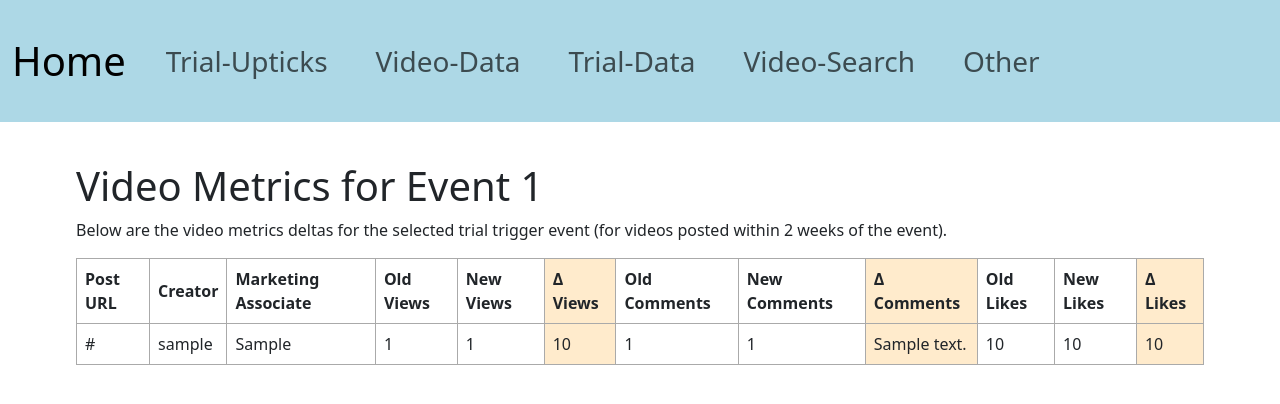
After one commit to JacobMMillion/Automatons, a Flask app: template Website/templates/video_metrics.html in a window 1280 px wide. The commit adds this page. Shown: the top 404 px of the page. Run offline with Flask 3, Linux system fonts and the light colour scheme; the template is opened without the code that fills it: most values are stand-ins (such as "Sample title", 1, 10 or a date in 2020); some libraries are stand-ins or nearby versions.

Commit message:
Add pages for trial-video uptick association

```diff
--- a/Website/server.py
+++ b/Website/server.py
@@ -3,6 +3,7 @@ import psycopg2
 import os
 import datetime
 from dotenv import load_dotenv
+import pytz
 
 app = Flask(__name__)
 
@@ -53,6 +54,71 @@ def get_data():
 def index():
     headers, rows = get_data()
     return render_template('index.html', headers=headers, rows=rows)
+
+@app.route('/trial_upticks')
+@requires_auth
+def trial_upticks():
+    """
+    Query the TrialTriggerEvents table and display each event.
+    Each row is clickable and links to the detailed video metrics for that event.
+    """
+    try:
+        conn = psycopg2.connect(CONN_STR)
+        cursor = conn.cursor()
+        # Select id, event_time, current_delta, and app (adjust columns as needed)
+        query = """
+            SELECT id, event_time, current_delta, app
+            FROM TrialTriggerEvents
+            ORDER BY event_time DESC;
+        """
+        cursor.execute(query)
+        events = cursor.fetchall()  # Each event is a tuple: (id, event_time, current_delta, app)
+        cursor.close()
+        conn.close()
+    except Exception as e:
+        print(f"Error fetching trial trigger events: {str(e)}")
+        events = []
+
+    return render_template('trial_upticks.html', events=events)
+
+@app.route('/video_metrics/<int:event_id>')
+@requires_auth
+def video_metrics(event_id):
+    """
+    Query the VideoMetricDeltas table for the given trial trigger event ID,
+    sort the results by the sum of the absolute changes in views, comments, and likes (largest first),
+    and display the associated video metric delta rows.
+    """
+    try:
+        conn = psycopg2.connect(CONN_STR)
+        cursor = conn.cursor()
+        query = """
+            SELECT *
+            FROM VideoMetricDeltas
+            WHERE trial_trigger_event_id = %s
+            ORDER BY id ASC;
+        """
+        cursor.execute(query, (event_id,))
+        rows = cursor.fetchall()
+        headers = [desc[0] for desc in cursor.description]
+        cursor.close()
+        conn.close()
+    except Exception as e:
+        print(f"Error fetching video metric deltas for event {event_id}: {str(e)}")
+        rows = []
+        headers = []
+
+    # Convert rows to a list of dictionaries.
+    video_metrics = [dict(zip(headers, row)) for row in rows]
+
+    # sort by delta (pos and neg accounted for) descending
+    def total_net_delta(metric):
+        return (metric.get('delta_views') or 0) + (metric.get('delta_comments') or 0) + (metric.get('delta_likes') or 0)
+
+    video_metrics_sorted = sorted(video_metrics, key=total_net_delta, reverse=True)
+
+    return render_template('video_metrics.html', event_id=event_id, video_metrics=video_metrics_sorted)
+
 
 @app.route('/search', methods=['GET'])
 @requires_auth
@@ -205,5 +271,17 @@ def search_trials(app_name):
     return data
 
 
+
+# HELPER FUNCTIONS
+@app.template_filter('datetimeformat')
+def datetimeformat(value, format='%b %d, %Y %I:%M %p'):
+    """Convert a datetime object to US/Eastern and format it."""
+    if value is None:
+        return ""
+    eastern = pytz.timezone('US/Eastern')
+    # Convert the value to EST (assumes value is timezone-aware)
+    value_est = value.astimezone(eastern)
+    return value_est.strftime(format)
+
 if __name__ == '__main__':
     app.run(debug=True)
--- a/Website/templates/header.html
+++ b/Website/templates/header.html
@@ -8,6 +8,9 @@
     </button>
     <div class="collapse navbar-collapse" id="navbarSupportedContent">
       <ul class="navbar-nav me-auto mb-2 mb-lg-0">
+        <li class="nav-item mx-3">
+          <a class="nav-link fs-3" href="{{ url_for('trial_upticks') }}">Trial-Upticks</a>
+        </li>
         <li class="nav-item mx-3">
           <a class="nav-link fs-3" href="{{ url_for('graph') }}">Video-Data</a>
         </li>
--- /dev/null
+++ b/Website/templates/video_metrics.html
@@ -0,0 +1,52 @@
+<!-- video-metrics.html -->
+{% extends 'template.html' %}
+
+{% block title %}Video Metrics for Event {{ event_id }}{% endblock %}
+
+{% block content %}
+  <h1>Video Metrics for Event {{ event_id }}</h1>
+  <p>Below are the video metrics deltas for the selected trial trigger event (for videos posted within 2 weeks of the event).</p>
+
+  <table style="border-collapse: collapse; width: 100%;">
+    <thead>
+      <tr>
+        <th style="border: 1px solid #aaa; padding: 8px;">Post URL</th>
+        <th style="border: 1px solid #aaa; padding: 8px;">Creator</th>
+        <th style="border: 1px solid #aaa; padding: 8px;">Marketing Associate</th>
+        <th style="border: 1px solid #aaa; padding: 8px;">Old Views</th>
+        <th style="border: 1px solid #aaa; padding: 8px;">New Views</th>
+        <th style="border: 1px solid #aaa; padding: 8px; background-color: #ffebcc;">Δ Views</th>
+        <th style="border: 1px solid #aaa; padding: 8px;">Old Comments</th>
+        <th style="border: 1px solid #aaa; padding: 8px;">New Comments</th>
+        <th style="border: 1px solid #aaa; padding: 8px; background-color: #ffebcc;">Δ Comments</th>
+        <th style="border: 1px solid #aaa; padding: 8px;">Old Likes</th>
+        <th style="border: 1px solid #aaa; padding: 8px;">New Likes</th>
+        <th style="border: 1px solid #aaa; padding: 8px; background-color: #ffebcc;">Δ Likes</th>
+      </tr>
+    </thead>
+    <tbody>
+      {% for metric in video_metrics %}
+      <tr>
+        <td style="border: 1px solid #aaa; padding: 8px;">{{ metric.post_url }}</td>
+        <td style="border: 1px solid #aaa; padding: 8px;">{{ metric.creator_username }}</td>
+        <td style="border: 1px solid #aaa; padding: 8px;">{{ metric.marketing_associate }}</td>
+        <td style="border: 1px solid #aaa; padding: 8px;">{{ metric.old_view_count }}</td>
+        <td style="border: 1px solid #aaa; padding: 8px;">{{ metric.new_view_count }}</td>
+        <td style="border: 1px solid #aaa; padding: 8px; background-color: #ffebcc;">{{ metric.delta_views }}</td>
+        <td style="border: 1px solid #aaa; padding: 8px;">{{ metric.old_comment_count }}</td>
+        <td style="border: 1px solid #aaa; padding: 8px;">{{ metric.new_comment_count }}</td>
+        <td style="border: 1px solid #aaa; padding: 8px; background-color: #ffebcc;">{{ metric.delta_comments }}</td>
+        <td style="border: 1px solid #aaa; padding: 8px;">{{ metric.old_likes }}</td>
+        <td style="border: 1px solid #aaa; padding: 8px;">{{ metric.new_likes }}</td>
+        <td style="border: 1px solid #aaa; padding: 8px; background-color: #ffebcc;">{{ metric.delta_likes }}</td>
+      </tr>
+      {% else %}
+      <tr>
+        <td colspan="12" style="border: 1px solid #aaa; padding: 8px; text-align: center;">
+          No video metrics found for this event.
+        </td>
+      </tr>
+      {% endfor %}
+    </tbody>
+  </table>
+{% endblock %}
```
Also changed, not shown: Website/templates/index.html (+24 -0 lines), Website/templates/trial_upticks.html (added, +27 -0 lines).
